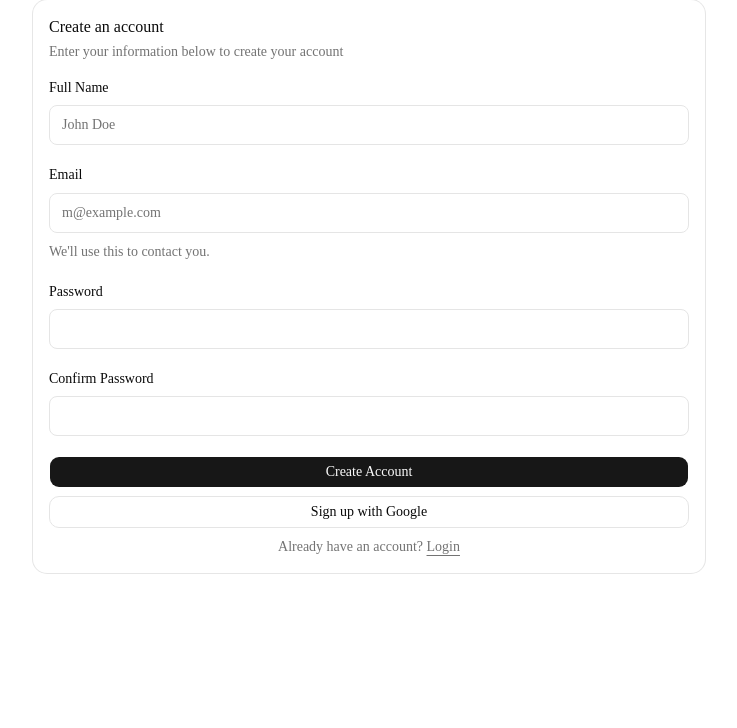
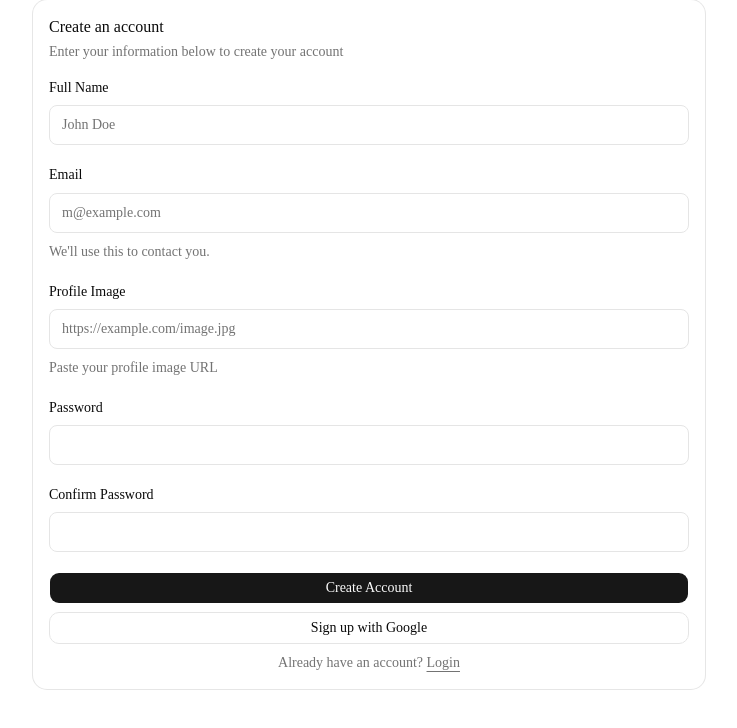
Before and after one commit to jisan-05/Eventra-FrontEnd, a Next.js app: page /signup in a window 1280 px wide. Shown: the top 728 px of the page, without its empty margins (271-1008 px from the left). Built offline with nearby package versions, Linux system fonts and the light colour scheme.

Commit message:
add image filend in reigster user

```diff
--- a/src/app/(CommonLayout)/page.tsx
+++ b/src/app/(CommonLayout)/page.tsx
@@ -1,7 +1,9 @@
 import HeroSlider from "@/components/HeroSlider";
+import { userService } from "@/services/user.services";
 
 export default async function Home() {
-
+  const res = await userService.getSession();
+  console.log("user info ", res);
   return (
     <div className="w-full ">
         <HeroSlider></HeroSlider>
--- a/src/app/layout.tsx
+++ b/src/app/layout.tsx
@@ -1,6 +1,13 @@
 import type { Metadata } from "next";
-import { Geist, Geist_Mono } from "next/font/google";
+import { Geist, Geist_Mono, Inter } from "next/font/google";
 import "./globals.css";
+
+
+
+const inter = Inter({
+  subsets: ["latin"],
+  variable: "--font-inter",
+});
 
 const geistSans = Geist({
   variable: "--font-geist-sans",
@@ -25,7 +32,7 @@ export default function RootLayout({
   return (
     <html
       lang="en"
-      className={`${geistSans.variable} ${geistMono.variable} h-full antialiased`}
+      className={`${inter.variable} ${inter.variable} h-full antialiased`}
     >
       <body className="min-h-full flex flex-col">{children}</body>
     </html>
--- a/src/components/signup-form.tsx
+++ b/src/components/signup-form.tsx
@@ -1,48 +1,49 @@
 /* eslint-disable @typescript-eslint/no-explicit-any */
-"use client"
+"use client";
 
-import { useState } from "react"
-import { Button } from "@/components/ui/button"
+import { Button } from "@/components/ui/button";
 import {
   Card,
   CardContent,
   CardDescription,
   CardHeader,
   CardTitle,
-} from "@/components/ui/card"
+} from "@/components/ui/card";
 import {
   Field,
   FieldDescription,
   FieldGroup,
   FieldLabel,
-} from "@/components/ui/field"
-import { Input } from "@/components/ui/input"
-import Link from "next/link"
+} from "@/components/ui/field";
+import { Input } from "@/components/ui/input";
+import Link from "next/link";
+import { useState } from "react";
 
 export function SignupForm({ ...props }: React.ComponentProps<typeof Card>) {
-  const [loading, setLoading] = useState(false)
+  const [loading, setLoading] = useState(false);
 
   const [formData, setFormData] = useState({
     name: "",
     email: "",
     password: "",
     confirmPassword: "",
-  })
+    image: "", // ✅ add this
+  });
 
   const handleChange = (e: any) => {
-    setFormData({ ...formData, [e.target.id]: e.target.value })
-  }
+    setFormData({ ...formData, [e.target.id]: e.target.value });
+  };
 
   const handleSubmit = async (e: any) => {
-    e.preventDefault()
+    e.preventDefault();
 
     // ✅ simple validation
     if (formData.password !== formData.confirmPassword) {
-      alert("Passwords do not match ❌")
-      return
+      alert("Passwords do not match ❌");
+      return;
     }
 
-    setLoading(true)
+    setLoading(true);
 
     try {
       const res = await fetch("/api/auth/sign-up/email", {
@@ -55,18 +56,19 @@ export function SignupForm({ ...props }: React.ComponentProps<typeof Card>) {
           name: formData.name,
           email: formData.email,
           password: formData.password,
+          image: formData.image,
         }),
-      })
+      });
 
-      const data = await res.json()
+      const data = await res.json();
 
       if (!res.ok) {
-        throw new Error(data.message || "Signup failed")
+        throw new Error(data.message || "Signup failed");
       }
 
-      console.log("Signup success:", data)
+      console.log("Signup success:", data);
 
-      alert("✅ Account created successfully!")
+      alert("✅ Account created successfully!");
 
       // ✅ reset form
       setFormData({
@@ -74,18 +76,18 @@ export function SignupForm({ ...props }: React.ComponentProps<typeof Card>) {
         email: "",
         password: "",
         confirmPassword: "",
-      })
+        image: "",
+      });
 
       // 👉 redirect
       // window.location.href = "/login"
-
     } catch (err: any) {
-      console.error(err)
-      alert(err.message)
+      console.error(err);
+      alert(err.message);
     } finally {
-      setLoading(false)
+      setLoading(false);
     }
-  }
+  };
 
   return (
     <div className="max-w-2xl mx-auto">
@@ -100,7 +102,6 @@ export function SignupForm({ ...props }: React.ComponentProps<typeof Card>) {
         <CardContent>
           <form onSubmit={handleSubmit}>
             <FieldGroup>
-
               {/* Name */}
               <Field>
                 <FieldLabel htmlFor="name">Full Name</FieldLabel>
@@ -127,6 +128,21 @@ export function SignupForm({ ...props }: React.ComponentProps<typeof Card>) {
                 />
                 <FieldDescription>
                   We&apos;ll use this to contact you.
+                </FieldDescription>
+              </Field>
+
+              {/* Profile Image URL */}
+              <Field>
+                <FieldLabel htmlFor="image">Profile Image</FieldLabel>
+                <Input
+                  id="image"
+                  type="text"
+                  placeholder="https://example.com/image.jpg"
+                  value={formData.image}
+                  onChange={handleChange}
+                />
+                <FieldDescription>
+                  Paste your profile image URL
                 </FieldDescription>
               </Field>
 
@@ -167,15 +183,13 @@ export function SignupForm({ ...props }: React.ComponentProps<typeof Card>) {
                 </Button>
 
                 <FieldDescription className="px-6 text-center">
-                  Already have an account?{" "}
-                  <Link href="/login">Login</Link>
+                  Already have an account? <Link href="/login">Login</Link>
                 </FieldDescription>
               </Field>
-
             </FieldGroup>
           </form>
         </CardContent>
       </Card>
     </div>
-  )
+  );
 }
--- /dev/null
+++ b/src/services/user.services.ts
@@ -0,0 +1,59 @@
+import { cookies } from "next/headers";
+
+const API_URL = process.env.NEXT_PUBLIC_APP_URL;
+
+
+export const userService = {
+  getSession: async function () {
+    try {
+      const cookieStore = await cookies();
+
+      const res = await fetch(`${API_URL}/api/auth/get-session`, {
+        headers: {
+          Cookie: cookieStore.toString(),
+        },
+        cache: "no-store",
+      });
+
+      const session = await res.json();
+
+      if (session === null) {
+        return { data: null, error: { message: "session is missing" } };
+      }
+      return {data:session,error:null}
+    } catch (error) {
+        console.error(error)
+      return {data:null,error:{message:"Something went wrong"}}
+    }
+  },
+
+
+
+
+//   getAllUser:async function () {
+//      try {
+//       const res = await fetch(`${API_URL}/users`);
+//       const data = await res.json();
+
+//       return { data: data, error: null };
+//     } catch (error) {}
+//     return { data: null, error: { message: "Something wrong " } };
+//   },
+//   updateUserStatus:async function (payload:any) {
+//    const res = await fetch(`${API_URL}/users`, {
+//       method: "PATCH",
+//       headers: {
+//         "Content-Type": "application/json",
+
+//       },
+//       credentials:"include",
+//       body: JSON.stringify(payload),
+//     });
+
+//     if (!res.ok) {
+//       throw new Error("Failed to update meal");
+//     }
+
+//     return res.json();
+//   }
+};
```
